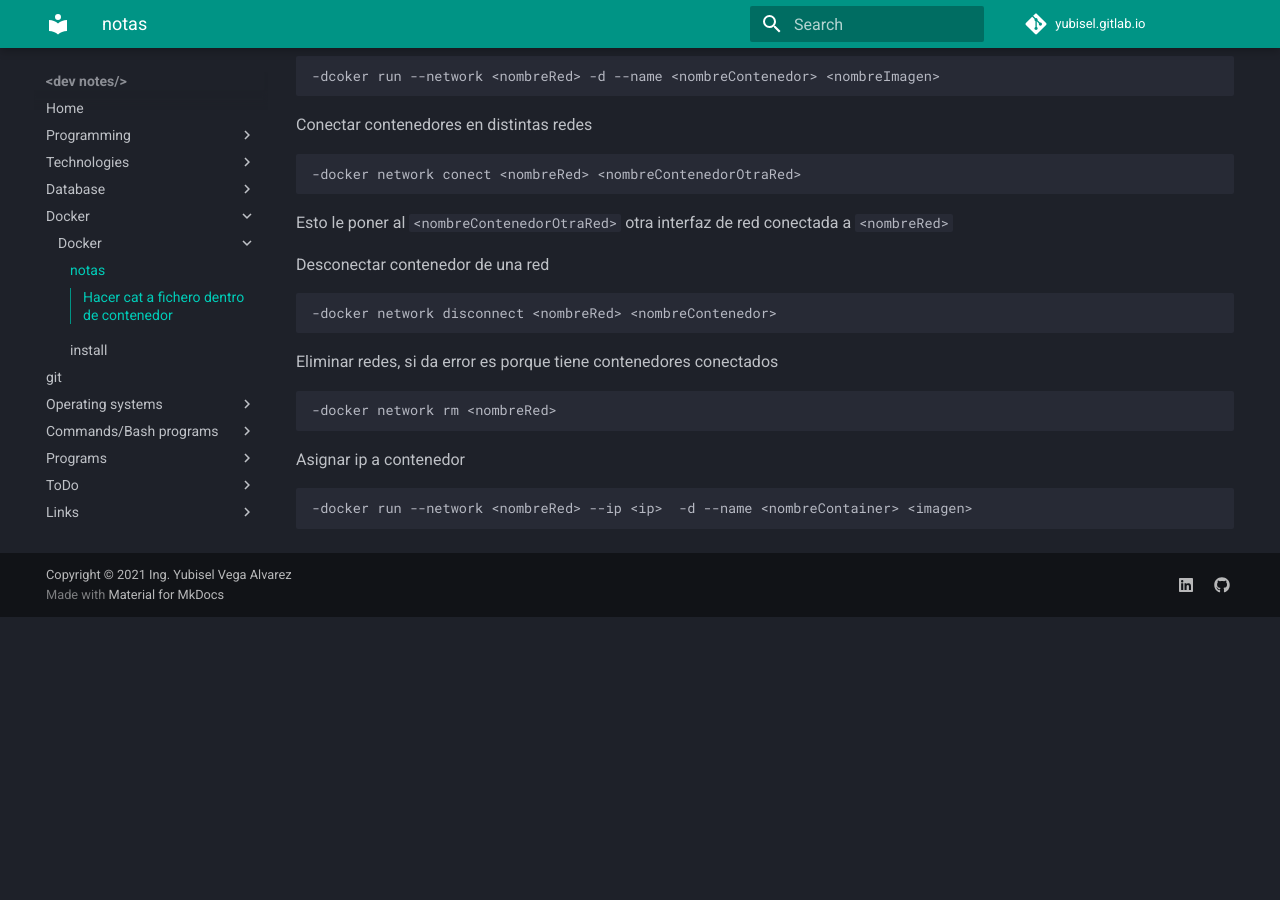
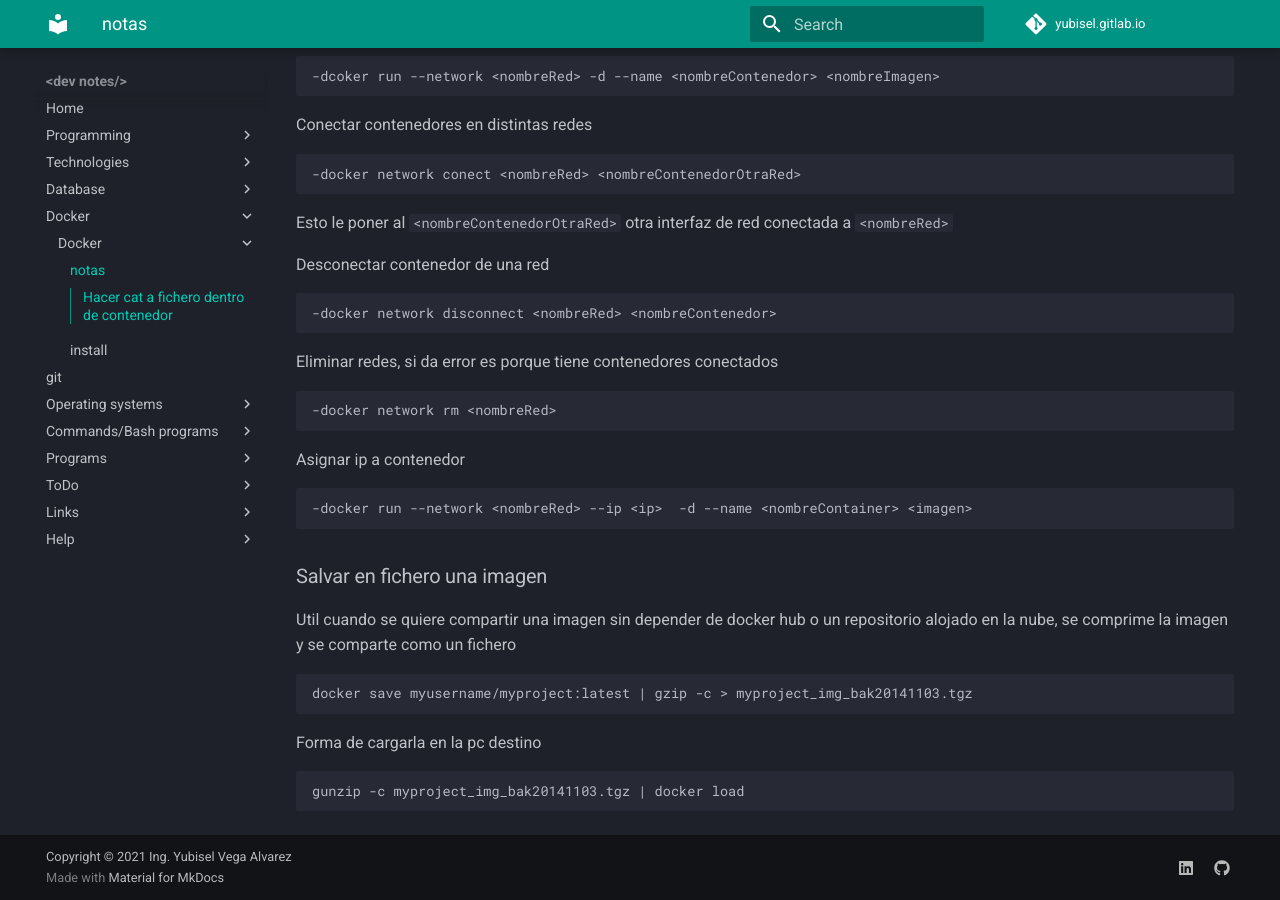
Before and after one commit to Yubisel/devnotes, an MkDocs documentation site: the page built from docs/docker/docker_notes.md, in a window 1280 px wide and 900 px high, scrolled down 3901 px. Built offline with MkDocs 1.6.1 and Material for MkDocs 9.7.7, drawn with Linux system fonts in a browser that asks for light colours; comment, search, counter and statistics services are not loaded; before the commit the page ends 4518 px from its top, so only the background shows below that.

Commit message:
agregada nota de docker

````diff
--- a/docs/docker/docker_notes.md
+++ b/docs/docker/docker_notes.md
@@ -247,3 +247,17 @@ Asignar ip a contenedor
 ```bash
 -docker run --network <nombreRed> --ip <ip>  -d --name <nombreContainer> <imagen>
 ```
+
+### Salvar en fichero una imagen
+
+Util cuando se quiere compartir una imagen sin depender de docker hub o un repositorio alojado en la nube, se comprime la imagen y se comparte como un fichero
+
+```bash
+docker save myusername/myproject:latest | gzip -c > myproject_img_bak20141103.tgz
+```
+
+Forma de cargarla en la pc destino
+
+```bash
+gunzip -c myproject_img_bak20141103.tgz | docker load
+```
````
Also changed, not shown: pending/chmod.md (added, +1 -0 lines).
